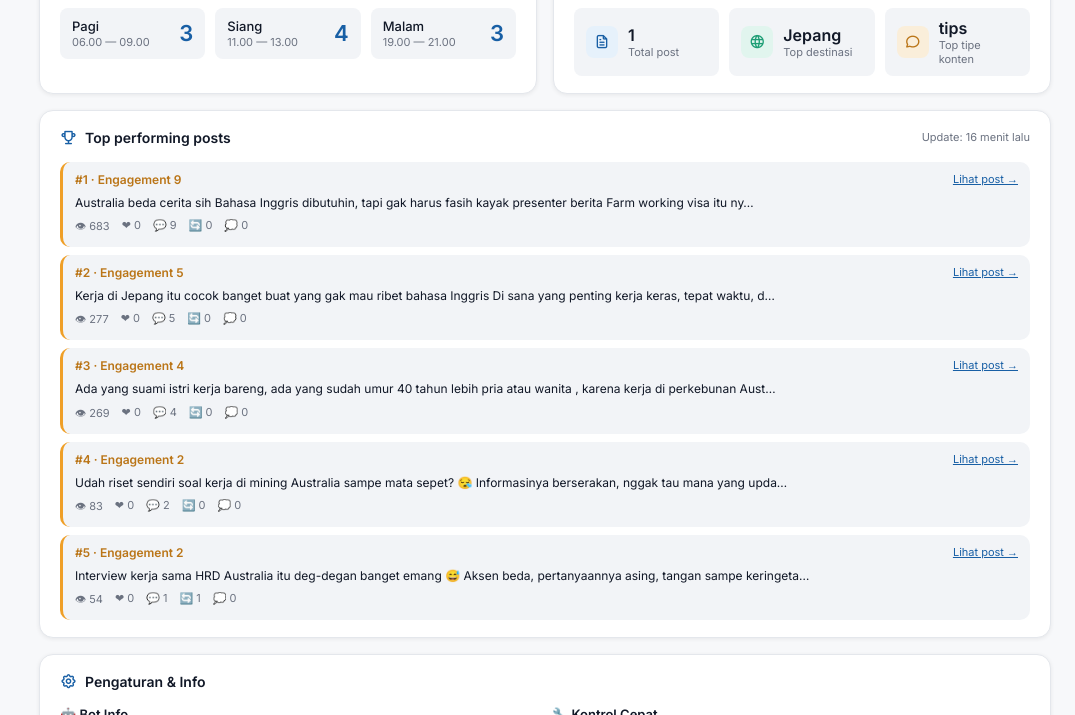
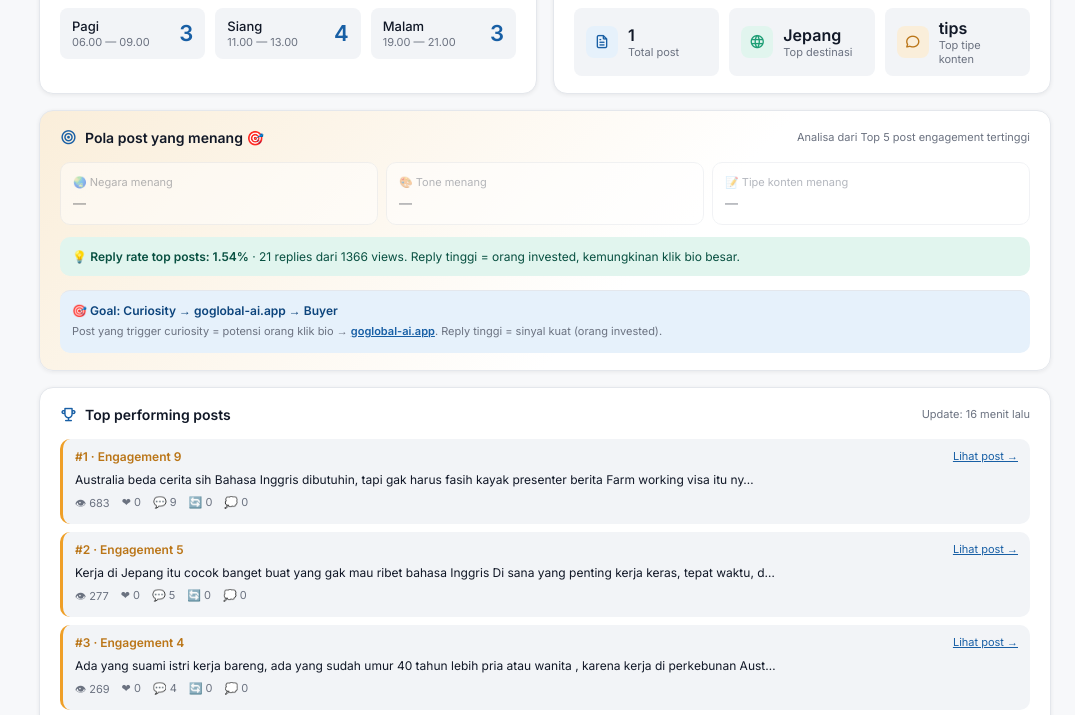
Before and after one commit to myrere1-ctrl/goglobalai-threads-dashboard, a website: page index.html in a window 1280 px wide. Shown: the part 1126-1841 px from the top of the page, without its empty margins (205-1280 px from the left). Drawn offline with Linux system fonts and the light colour scheme.

Commit message:
feat: winning pattern + switch to goglobal-ai.app

```diff
--- a/index.html
+++ b/index.html
@@ -173,10 +173,10 @@
 
   <main class="main">
     <div class="topbar">
-      <div><div class="topbar-title">Threads Automation</div><div class="topbar-sub">GoGlobal AI · goglobalai.vercel.app</div></div>
+      <div><div class="topbar-title">Threads Automation</div><div class="topbar-sub">GoGlobal AI · goglobal-ai.app</div></div>
       <div class="topbar-right">
-        <button class="btn-secondary"><i class="ti ti-clock"></i>Jadwal cron</button>
-        <button class="btn-primary"><i class="ti ti-send"></i>Post sekarang</button>
+        <a href="https://goglobal-ai.app" target="_blank" class="btn-secondary" style="text-decoration:none"><i class="ti ti-external-link"></i>goglobal-ai.app</a>
+        <a href="https://www.threads.net/@goglobal.ai" target="_blank" class="btn-primary" style="text-decoration:none"><i class="ti ti-brand-threads"></i>Lihat Threads</a>
       </div>
     </div>
 
@@ -305,6 +305,20 @@ insight yang bikin mikir.</div>
           <div class="analytic-item"><div class="a-icon si-green"><i class="ti ti-world"></i></div><div><div class="a-val" id="analyticCountry">—</div><div class="a-lbl">Top destinasi</div></div></div>
           <div class="analytic-item"><div class="a-icon si-orange"><i class="ti ti-message-circle"></i></div><div><div class="a-val" id="analyticType">—</div><div class="a-lbl">Top tipe konten</div></div></div>
         </div>
+      </div>
+    </div>
+
+    <div class="full-card" id="sec-pattern" style="background:linear-gradient(135deg,#FAEEDA 0%,#FFF 60%)">
+      <div class="card-header">
+        <div class="card-title"><i class="ti ti-target"></i>Pola post yang menang 🎯</div>
+        <span style="font-size:11px;color:var(--muted)">Analisa dari Top 5 post engagement tertinggi</span>
+      </div>
+      <div id="patternBox" style="font-size:13px;color:var(--text);line-height:1.7">
+        <div style="font-size:12px;color:var(--muted);text-align:center;padding:20px">Belum cukup data — perlu minimal 5 post dengan engagement.</div>
+      </div>
+      <div style="margin-top:14px;padding-top:14px;border-top:1px solid var(--border);background:var(--blue-light);border-radius:var(--r10);padding:12px">
+        <div style="font-size:12px;font-weight:600;color:var(--blue-mid);margin-bottom:4px">🎯 Goal: Curiosity → goglobal-ai.app → Buyer</div>
+        <div style="font-size:11px;color:var(--muted);line-height:1.7">Post yang trigger curiosity = potensi orang klik bio &rarr; <a href="https://goglobal-ai.app" target="_blank" style="color:var(--blue);font-weight:600">goglobal-ai.app</a>. Reply tinggi = sinyal kuat (orang invested).</div>
       </div>
     </div>
 
@@ -533,6 +547,7 @@ BALAS HANYA JSON VALID. Gunakan pipe | untuk jeda baris dalam teks, BUKAN newlin
       const res = await fetch('./data/posted-log.json?t=' + Date.now());
       if (!res.ok) throw new Error('HTTP ' + res.status);
       const log = await res.json();
+      cachedLog = log;
       renderBotStats(log);
       renderBotQueue(log);
     } catch(err) {
@@ -555,15 +570,71 @@ BALAS HANYA JSON VALID. Gunakan pipe | untuk jeda baris dalam teks, BUKAN newlin
     })[c]);
   }
 
+  let cachedLog = [];
+
   async function loadInsights() {
     try {
       const res = await fetch('./data/insights.json?t=' + Date.now());
       if (!res.ok) throw new Error('HTTP ' + res.status);
       const ins = await res.json();
       renderInsights(ins);
+      renderPattern(ins);
     } catch(err) {
       console.error('Failed to load insights:', err);
     }
+  }
+
+  function enrichTopPosts(topPosts, log) {
+    return topPosts.map(p => {
+      const match = log.find(l => l.threadId === p.id);
+      return {
+        ...p,
+        country: match?.country || null,
+        tone: match?.tone || null,
+        type: match?.type || null,
+        slotTimeWib: match?.slotTimeWib || null,
+      };
+    });
+  }
+
+  function topPattern(items) {
+    if (!items.length) return null;
+    const counts = {};
+    items.forEach(v => { if (v) counts[v] = (counts[v] || 0) + 1; });
+    const sorted = Object.entries(counts).sort((a, b) => b[1] - a[1]);
+    return sorted[0] ? { value: sorted[0][0], count: sorted[0][1], total: items.filter(Boolean).length } : null;
+  }
+
+  function renderPattern(ins) {
+    const box = document.getElementById('patternBox');
+    const top = ins.top_posts || [];
+    if (top.length < 3) {
+      box.innerHTML = `<div style="font-size:12px;color:var(--muted);text-align:center;padding:20px">Perlu minimal 3 post dengan engagement (saat ini ${top.length}).<br>Tunggu bot post lebih banyak ya.</div>`;
+      return;
+    }
+    const enriched = enrichTopPosts(top, cachedLog);
+    const topCountry = topPattern(enriched.map(p => p.country));
+    const topTone = topPattern(enriched.map(p => p.tone));
+    const topType = topPattern(enriched.map(p => p.type));
+    const totalReplies = enriched.reduce((s, p) => s + (p.metrics?.replies || 0), 0);
+    const totalViews = enriched.reduce((s, p) => s + (p.metrics?.views || 0), 0);
+    const replyRate = totalViews > 0 ? (totalReplies / totalViews * 100).toFixed(2) : '0';
+
+    const fmtPattern = (label, p) => p
+      ? `<div style="background:#fff;border:1px solid var(--border);border-radius:var(--r10);padding:10px 12px"><div style="font-size:11px;color:var(--muted);text-transform:uppercase;letter-spacing:.05em;margin-bottom:4px">${label}</div><div style="font-size:15px;font-weight:600;color:var(--orange-dark)">${escapeHtml(p.value)}</div><div style="font-size:11px;color:var(--muted)">${p.count}/${p.total} top posts</div></div>`
+      : `<div style="background:#fff;border:1px solid var(--border);border-radius:var(--r10);padding:10px 12px;opacity:.5"><div style="font-size:11px;color:var(--muted)">${label}</div><div style="font-size:13px">—</div></div>`;
+
+    box.innerHTML = `
+      <div style="display:grid;grid-template-columns:repeat(3,1fr);gap:8px;margin-bottom:12px">
+        ${fmtPattern('🌏 Negara menang', topCountry)}
+        ${fmtPattern('🎨 Tone menang', topTone)}
+        ${fmtPattern('📝 Tipe konten menang', topType)}
+      </div>
+      <div style="background:var(--green-light);border-radius:var(--r10);padding:10px 12px;font-size:12px;color:var(--green-dark);line-height:1.6">
+        💡 <strong>Reply rate top posts: ${replyRate}%</strong> · ${totalReplies} replies dari ${totalViews} views.
+        ${parseFloat(replyRate) > 1 ? 'Reply tinggi = orang invested, kemungkinan klik bio besar.' : 'Reply masih rendah — coba CTA yang lebih ngajak interaksi.'}
+      </div>
+    `;
   }
 
   function renderInsights(ins) {
@@ -580,7 +651,10 @@ BALAS HANYA JSON VALID. Gunakan pipe | untuk jeda baris dalam teks, BUKAN newlin
       `${formatNumber(s.likes)} ❤ · ${formatNumber(s.replies)} 💬`;
 
     document.getElementById('statRate').textContent = (s.engagement_rate || 0).toFixed(2) + '%';
-    document.getElementById('statRateTrend').textContent = s.engagement_rate >= 3 ? 'bagus' : 'rendah';
+    // Threads: <1% rendah, 1-3% normal, 3-6% bagus, >6% viral
+    const r = s.engagement_rate || 0;
+    const rateLabel = r < 1 ? 'rendah' : r < 3 ? 'normal' : r < 6 ? 'bagus' : 'viral 🔥';
+    document.getElementById('statRateTrend').textContent = rateLabel;
 
     if (ins.updated_at) {
       const updated = new Date(ins.updated_at);
@@ -590,14 +664,20 @@ BALAS HANYA JSON VALID. Gunakan pipe | untuk jeda baris dalam teks, BUKAN newlin
 
     const topList = document.getElementById('topPostsList');
     if (ins.top_posts?.length) {
-      topList.innerHTML = ins.top_posts.map((p, i) => {
+      const enriched = enrichTopPosts(ins.top_posts, cachedLog);
+      topList.innerHTML = enriched.map((p, i) => {
         const m = p.metrics || {};
+        const tags = [];
+        if (p.country) tags.push(`<span style="background:var(--blue-light);color:var(--blue-mid);padding:2px 8px;border-radius:10px;font-size:10px;font-weight:600">🌏 ${escapeHtml(p.country)}</span>`);
+        if (p.tone) tags.push(`<span style="background:var(--orange-light);color:var(--orange-dark);padding:2px 8px;border-radius:10px;font-size:10px;font-weight:600">🎨 ${escapeHtml(p.tone)}</span>`);
+        if (p.type) tags.push(`<span style="background:var(--green-light);color:var(--green-dark);padding:2px 8px;border-radius:10px;font-size:10px;font-weight:600">📝 ${escapeHtml(p.type)}</span>`);
         return `
           <div style="background:var(--secondary);border-radius:var(--r10);padding:10px 12px;border-left:3px solid var(--orange)">
             <div style="display:flex;justify-content:space-between;align-items:start;gap:8px;margin-bottom:6px">
               <div style="font-size:12px;font-weight:600;color:var(--orange-dark)">#${i+1} · Engagement ${p.engagement}</div>
               ${p.permalink ? `<a href="${p.permalink}" target="_blank" style="font-size:11px;color:var(--blue)">Lihat post →</a>` : ''}
             </div>
+            ${tags.length ? `<div style="display:flex;gap:4px;flex-wrap:wrap;margin-bottom:6px">${tags.join('')}</div>` : ''}
             <div style="font-size:12px;color:var(--text);line-height:1.6;margin-bottom:6px">${escapeHtml(p.text)}${p.text?.length >= 120 ? '…' : ''}</div>
             <div style="font-size:11px;color:var(--muted);display:flex;gap:12px;flex-wrap:wrap">
               <span>👁 ${formatNumber(m.views)}</span>
```
